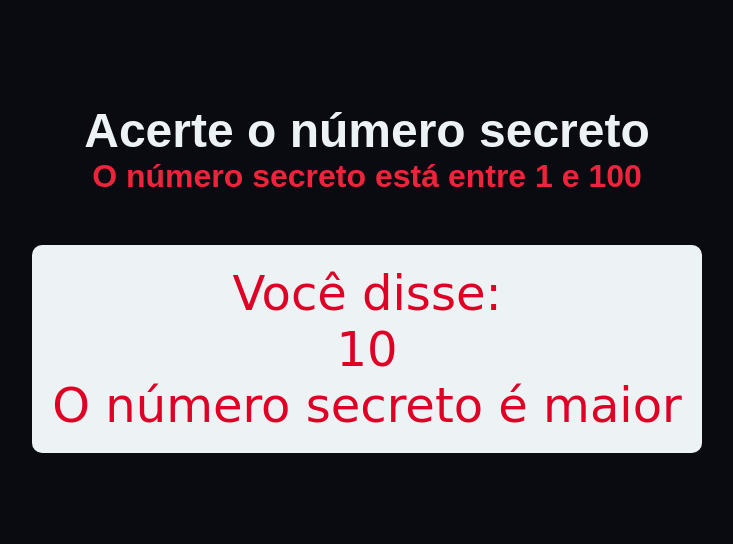
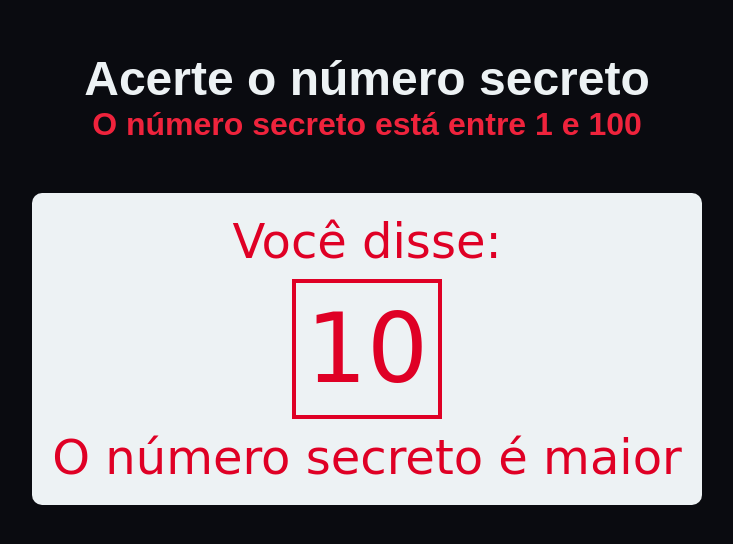
Before and after one commit to SamuelVn007/numero-secreto-3-D.S, a plain HTML site: page index.html in a window 1280 px wide. Shown: the part 122-666 px from the top of the page, without its empty margins (273-1006 px from the left). Drawn offline with Linux system fonts and the light colour scheme; files whose address does not match are found by name; a web font is replaced by a local one.

Commit message:
Update index.html

```diff
--- a/index.html
+++ b/index.html
@@ -14,9 +14,9 @@
         id="menor-valor">0</span> e <span
         id="maior-valor">100</span></h3>
 
-        <div id"chute" class="mensagem">
+        <div id="chute" class="mensagem">
             <div>Você disse: </div>
-            <span class"box">10</span>
+            <span class="box">10</span>
             <div>O número secreto é maior </div>
         </div>
     </main>
```
